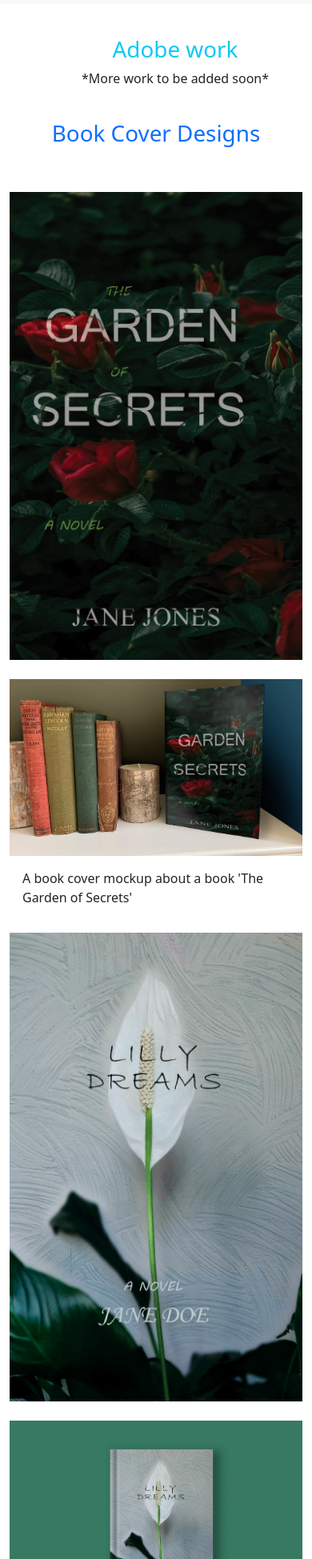
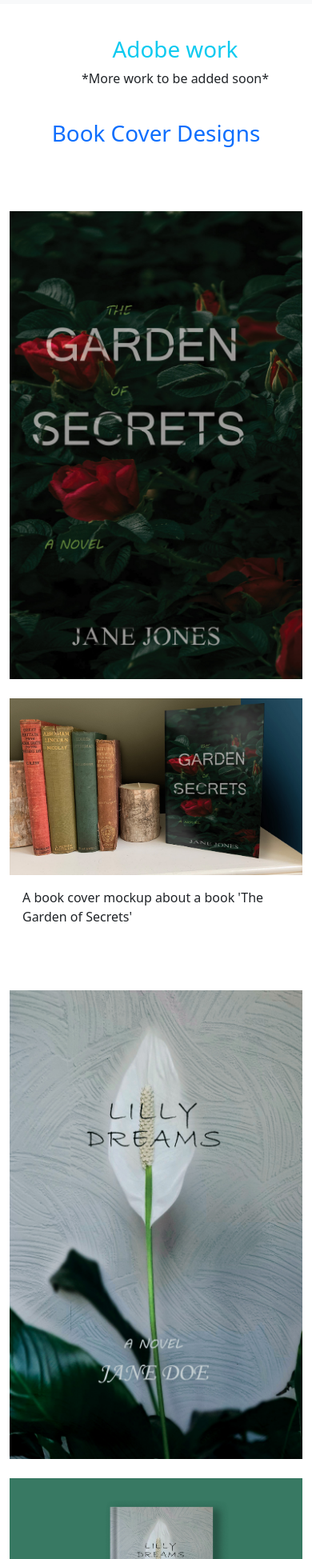
Before and after one commit to BeccaCS/becca-paul-designs, a plain HTML site: page workadobe.html in a window 390 px wide. Shown: the part 51-2000 px from the top of the page at 80% size. Drawn offline with nearby package versions, Linux system fonts and the light colour scheme.

Commit message:
updated Adobe work page

```diff
--- a/workadobe.html
+++ b/workadobe.html
@@ -61,7 +61,11 @@
     <div class="container pt-5">
       <div class="row">
         <div class="col-sm-6">
-          <img src="images- adobe/book cover 1.jpg" class="img-fluid" alt="" />
+          <img
+            src="images- adobe/book cover 1.jpg"
+            class="img-fluid pt-4"
+            alt=""
+          />
         </div>
         <div class="col-sm-6 pt-4">
           <img
@@ -74,11 +78,11 @@
           </p>
         </div>
       </div>
-      <div class="row">
+      <div class="row pt-4">
         <div class="col-sm-6">
           <img
             src="images- adobe/book cover 2.jpg"
-            class="img-fluid"
+            class="img-fluid pt-4"
             alt="Lilly Dreams"
           />
         </div>
@@ -106,10 +110,10 @@
     <div class="container pt-5">
       <div class="row">
         <div class="row">
-          <div class="col-sm-6">
+          <div class="col-sm-6 pb-4">
             <img
               src="images- adobe/shoe advert.jpg"
-              class="img-fluid"
+              class="img-fluid pt-4"
               alt="shoe advert"
             />
           </div>
```
